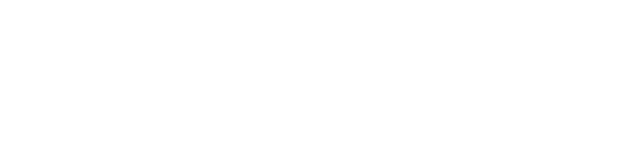
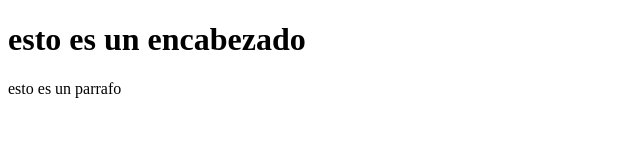
Before and after one commit to RodrigoGuzmanM/RodrigoGuzmanM.github.io, a plain HTML site: page index.html in a window 1280 px wide. Shown: the whole page, without its empty margins (0-640 px from the left). Drawn offline with Linux system fonts and the light colour scheme.

Commit message:
Update index.html
index 1

```diff
--- a/index.html
+++ b/index.html
@@ -4,9 +4,10 @@
     <meta charset="UTF-8">
     <meta http-equiv="X-UA-Compatible" content="IE=edge">
     <meta name="viewport" content="width=device-width, initial-scale=1.0">
-    <title>Document</title>
+    <title>Certus Go</title>
 </head>
 <body>
-
+    <h1>esto es un encabezado</h1>
+    <p>esto es un parrafo</p>
 </body>
 </html>
```
